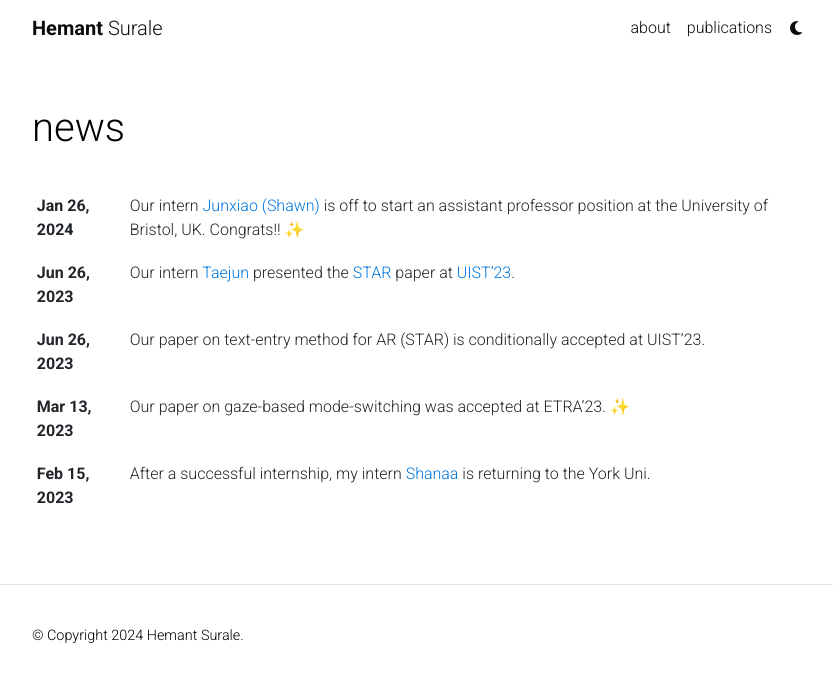
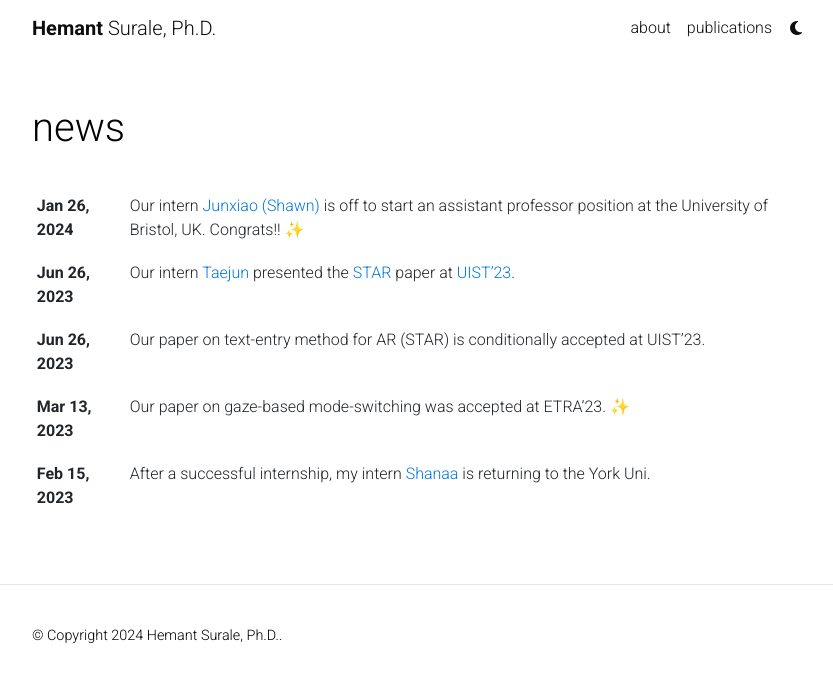
Before and after one commit to hemantsurale/hemantsurale.github.io, a Jekyll site: the page built from news.html, in a window 1280 px wide. Shown: the top 682 px of the page, without its empty margins (223-1056 px from the left). Built offline with Jekyll 4.4.1, drawn with Linux system fonts in a browser that asks for light colours; emoji names are drawn with the system emoji font; comment, search, counter and statistics services are not loaded; a style sheet for code colours, icons or effects is not loaded.

```diff
--- a/_config.yml
+++ b/_config.yml
@@ -5,7 +5,7 @@
 title: blank # the website title (if blank, full name will be used instead)
 first_name: Hemant
 middle_name:
-last_name: Surale
+last_name: Surale, Ph.D.
 email: hemantsurale@meta.com
 description: > # the ">" symbol means to ignore newlines until "footer_text:"
   Personal Website.
```
